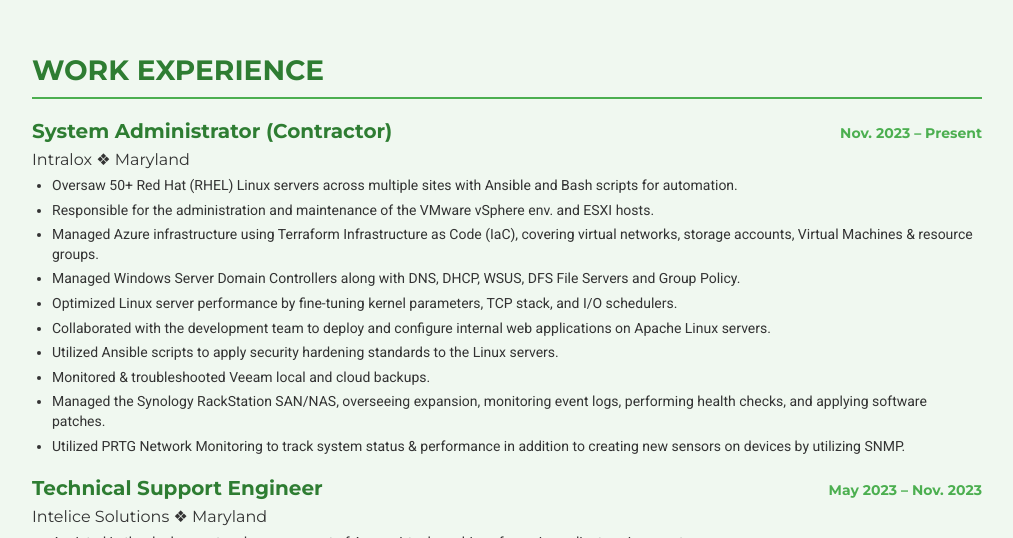
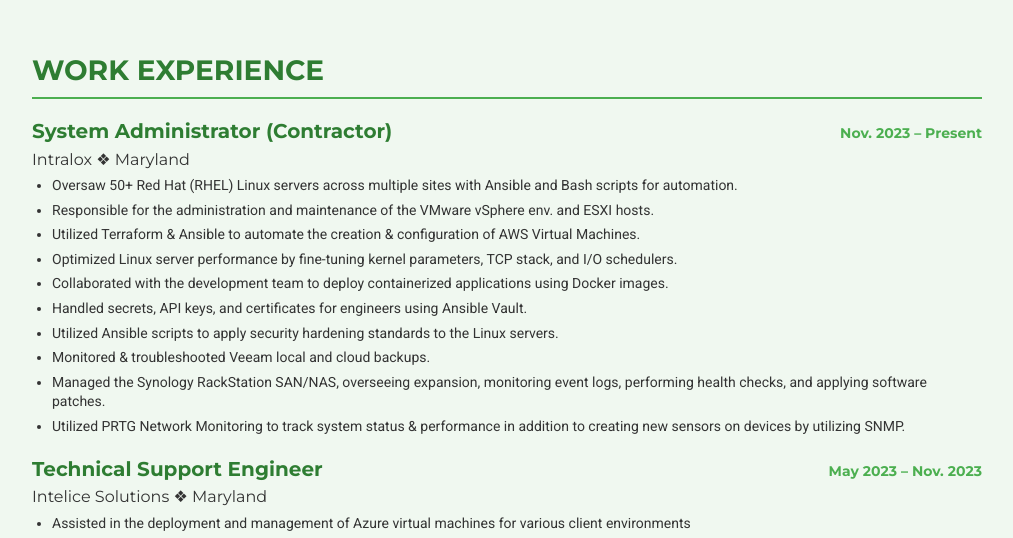
Before and after one commit to Princeton45/DevOps-Cloud-Resume-Challenge, a plain HTML site: page frontend_infrastructure/website_homepage/index.html in a window 1280 px wide. Shown: the part 2467-3005 px from the top of the page, without its empty margins (258-1271 px from the left). Drawn offline with Linux system fonts and the light colour scheme; no server answers.

Commit message:
edited index

```diff
--- a/frontend_infrastructure/website_homepage/index.html
+++ b/frontend_infrastructure/website_homepage/index.html
@@ -48,6 +48,7 @@
                     <li>Operating Systems – Windows Server, Windows 10, Red Hat Enterprise Linux.</li>
                     <li>Scripting – Ansible, Terraform, Bash, PowerShell.</li>
                     <li>CI/CD – Github Actions.</li>
+                    <li>Containerization – Docker.</li>
 
                 </ul>
             </section>
@@ -77,10 +78,10 @@
                     <ul>
                         <li>Oversaw 50+ Red Hat (RHEL) Linux servers across multiple sites with Ansible and Bash scripts for automation.</li>
                         <li>Responsible for the administration and maintenance of the VMware vSphere env. and ESXI hosts.</li>
-                        <li>Managed Azure infrastructure using Terraform Infrastructure as Code (IaC), covering virtual networks, storage accounts, Virtual Machines & resource groups.</li>
-                        <li>Managed Windows Server Domain Controllers along with DNS, DHCP, WSUS, DFS File Servers and Group Policy.</li>
+                        <li>Utilized Terraform & Ansible to automate the creation & configuration of AWS Virtual Machines.</li>
                         <li>Optimized Linux server performance by fine-tuning kernel parameters, TCP stack, and I/O schedulers.</li>
-                        <li>Collaborated with the development team to deploy and configure internal web applications on Apache Linux servers.</li>
+                        <li>Collaborated with the development team to deploy containerized applications using Docker images.</li>
+                        <li>Handled secrets, API keys, and certificates for engineers using Ansible Vault.</li>
                         <li>Utilized Ansible scripts to apply security hardening standards to the Linux servers.</li>
                         <li>Monitored & troubleshooted Veeam local and cloud backups.</li>
                         <li>Managed the Synology RackStation SAN/NAS, overseeing expansion, monitoring event logs, performing health checks, and applying software patches.</li>
```
